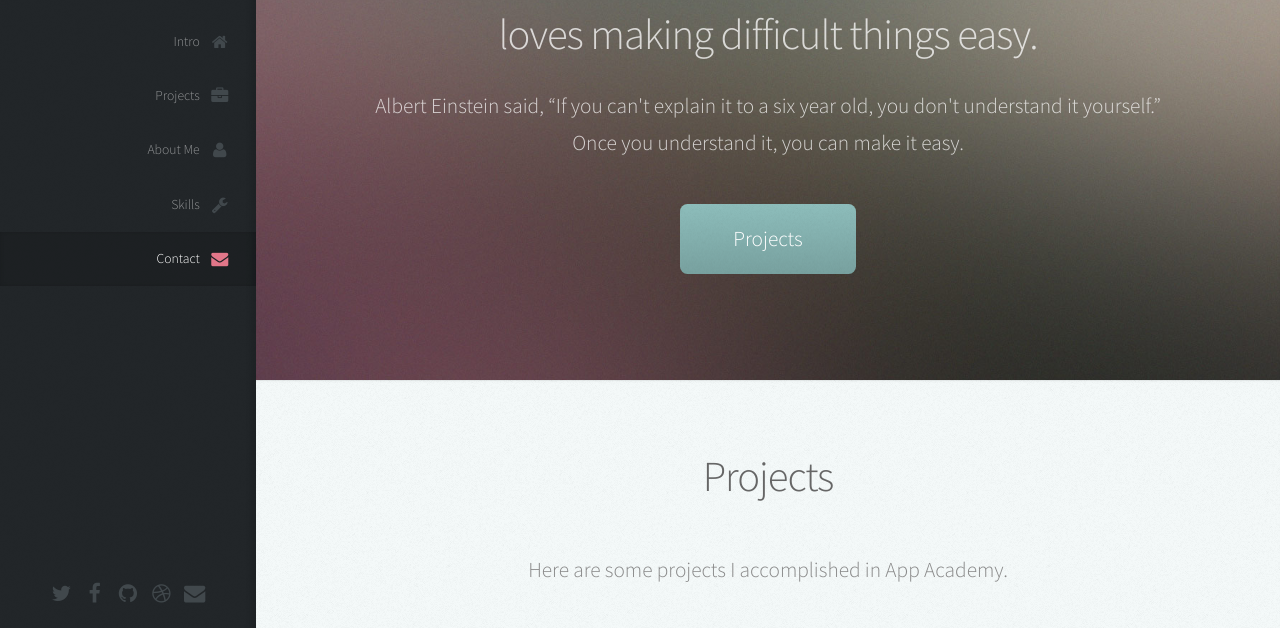
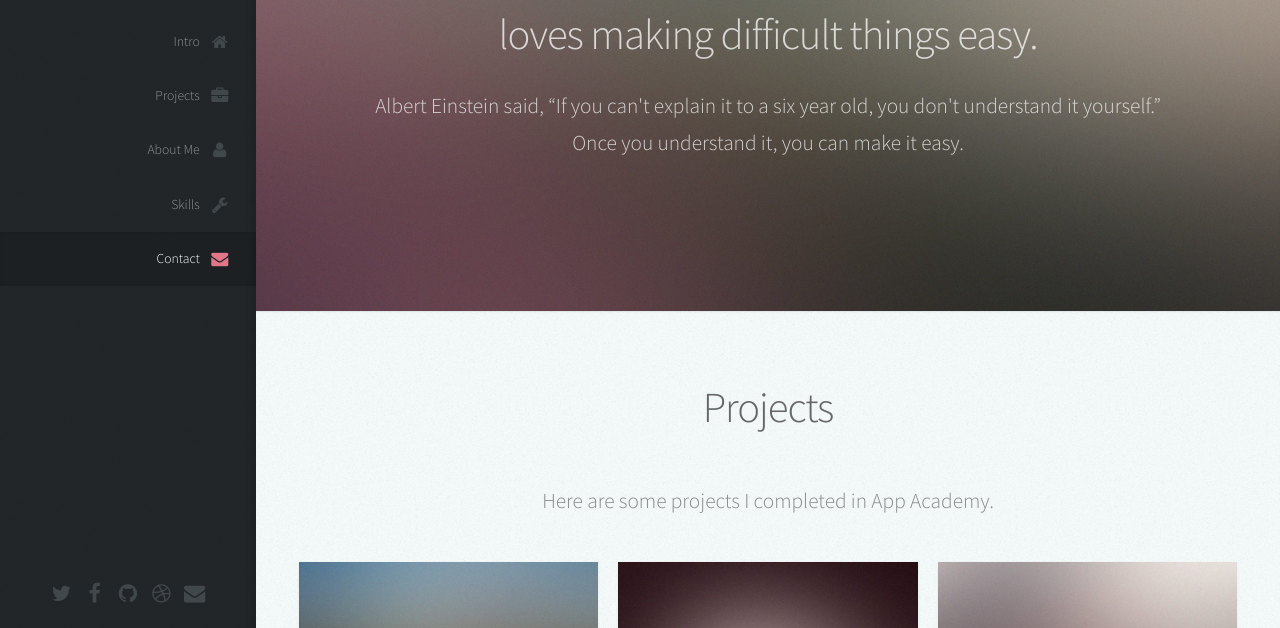
Before and after one commit to arthuryip723/arthuryip723.github.io, a plain HTML site: page index.html in a window 1280 px wide. Shown: the part 169-797 px from the top of the page. Drawn offline with Linux system fonts and the light colour scheme.

Commit message:
take ryan's suggestion

```diff
--- a/index.html
+++ b/index.html
@@ -78,14 +78,14 @@
 
 							<header>
 								<h2 class="alt">Hi! I'm <strong>Arthur Yip</strong>, a New York-based <strong>programmer</strong> who loves making difficult things easy.</h2>
-								<p>Albert Einstein said, “If you can't explain it to a six year old, you don't understand it yourself.” <br />
-									Once you understand it, you can make it easy.
+								<p>Albert Einstein said, “If you can't explain it to a six year old, you don't understand it yourself.”
+									<br/>Once you understand it, you can make it easy.
 								</p>
 							</header>
 
-							<footer>
+							<!-- <footer>
 								<a href="#projects" class="button scrolly">Projects</a>
-							</footer>
+							</footer> -->
 
 						</div>
 					</section>
@@ -98,7 +98,7 @@
 								<h2>Projects</h2>
 							</header>
 
-							<p>Here are some projects I accomplished in App Academy.</p>
+							<p>Here are some projects I completed in App Academy.</p>
 
 							<div class="row">
 								<div class="4u 12u$(mobile)">
```
